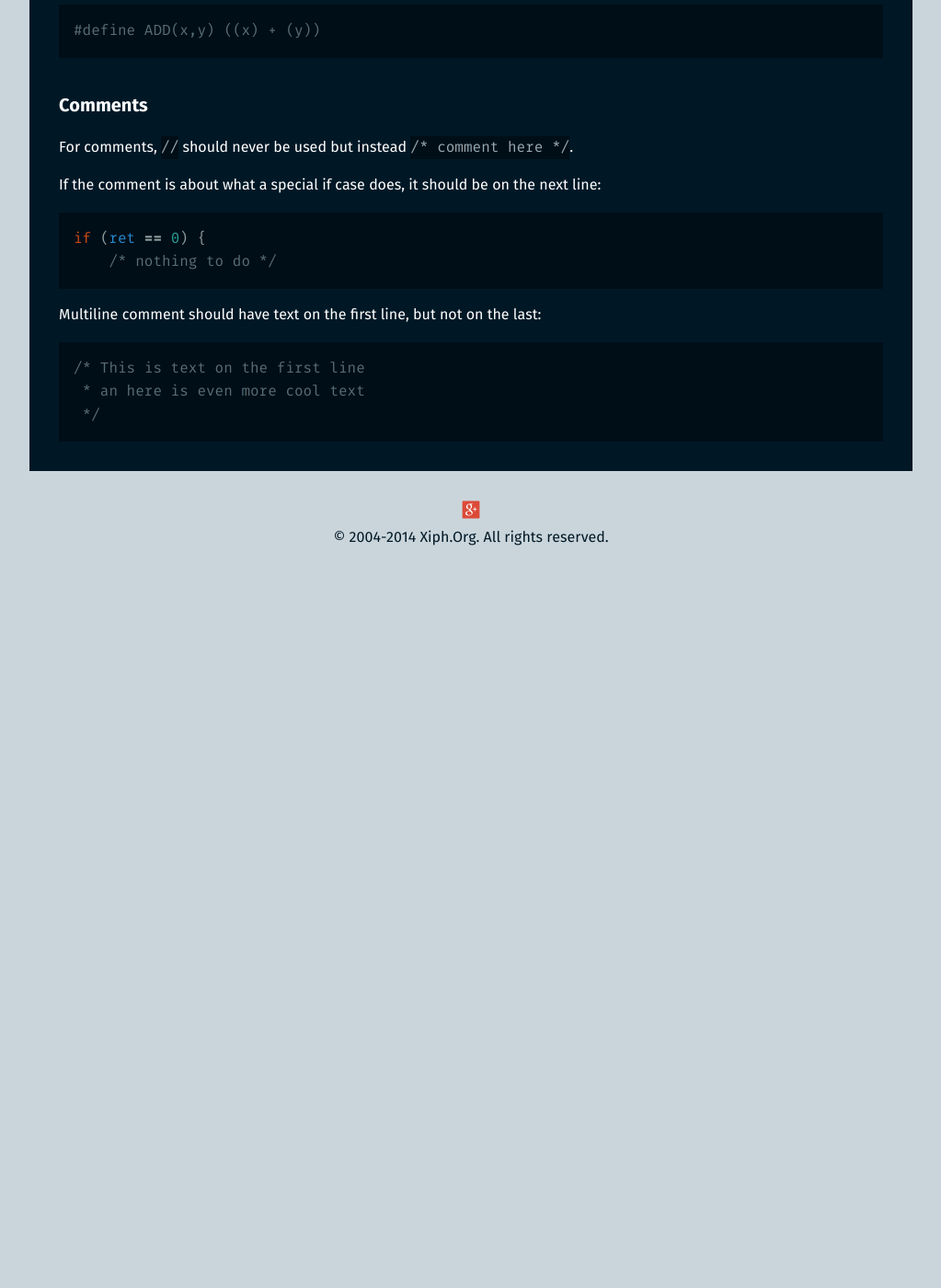
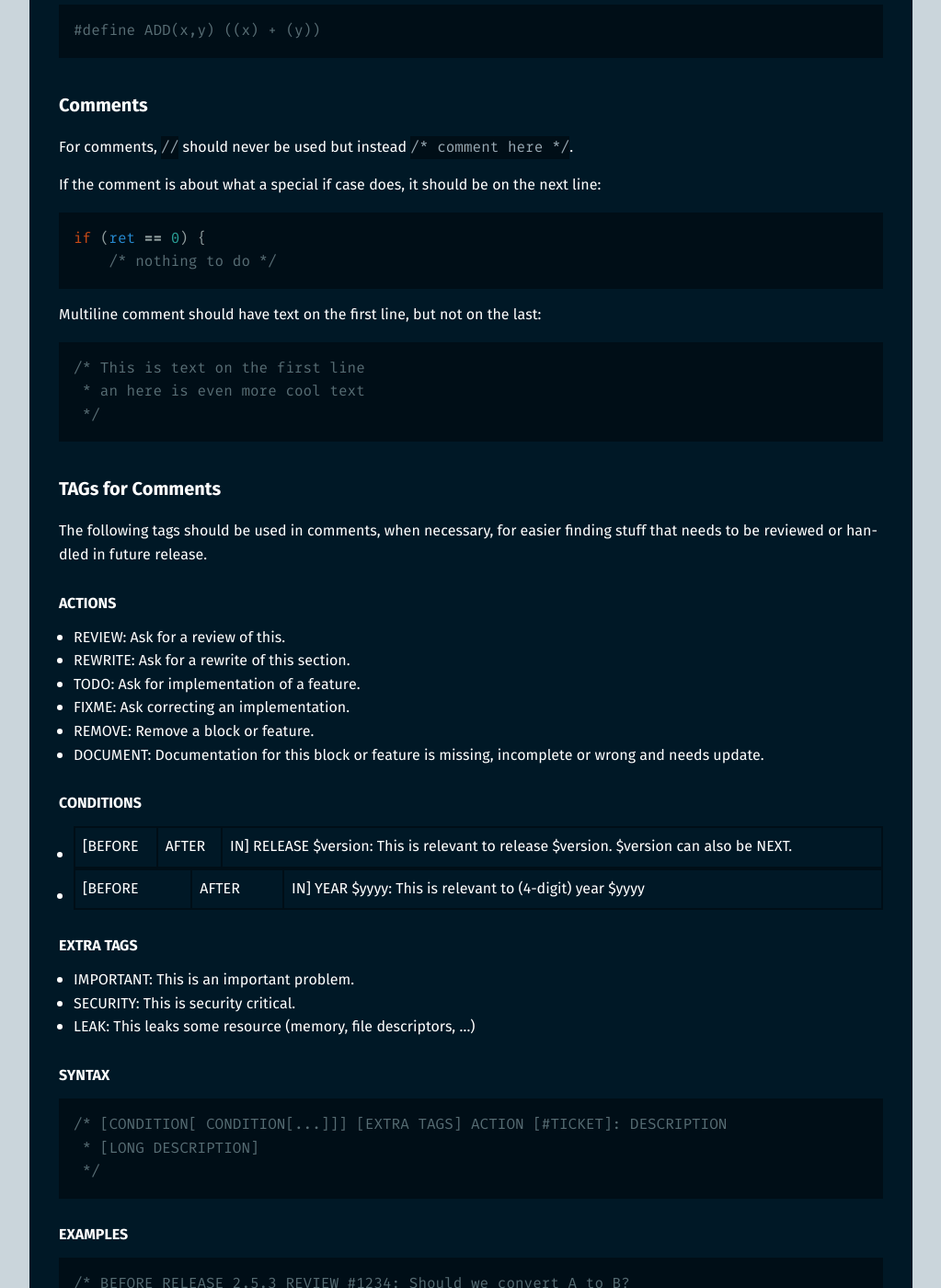
Before and after one commit to barionleg/Xipho, a Jekyll site: the page built from contribute/codestyle.md, in a window 1280 px wide and 1400 px high, scrolled down 3147 px. Shown: the whole window at 92% size, without its empty margins (128-1151 px from the left). Built offline with Jekyll 4.4.1, drawn with Linux system fonts in a browser that asks for light colours; before the commit the page ends 3777 px from its top, so only the background shows below that; some of the changed text lies outside the part shown.

Commit message:
Add comment TAGs to code style guide.
This adds ph3-der-loewes proposal for comment TAGs.
closes #2098 since everyone agreed on it, further suggestions or
improvements should be made in separate tickets.

```diff
--- a/contribute/codestyle.md
+++ b/contribute/codestyle.md
@@ -145,4 +145,64 @@ Multiline comment should have text on the first line, but not on the last:
  */
 {% endhighlight %}
 
+## TAGs for Comments
+
+The following tags should be used in comments, when necessary, for easier finding stuff that needs to be reviewed or handled in future release.
+
+### Actions
+
+-   REVIEW: Ask for a review of this.
+-   REWRITE: Ask for a rewrite of this section.
+-   TODO: Ask for implementation of a feature.
+-   FIXME: Ask correcting an implementation.
+-   REMOVE: Remove a block or feature.
+-   DOCUMENT: Documentation for this block or feature is missing, incomplete or wrong and needs update.
+
+### Conditions
+
+-   [BEFORE|AFTER|IN] RELEASE $version: This is relevant to release $version. $version can also be NEXT.
+-   [BEFORE|AFTER|IN] YEAR $yyyy: This is relevant to (4-digit) year $yyyy
+
+### Extra Tags
+
+-   IMPORTANT: This is an important problem.
+-   SECURITY: This is security critical.
+-   LEAK: This leaks some resource (memory, file descriptors, …)
+
+### Syntax
+
+{% highlight c %}
+/* [CONDITION[ CONDITION[...]]] [EXTRA TAGS] ACTION [#TICKET]: DESCRIPTION
+ * [LONG DESCRIPTION]
+ */
+{% endhighlight %}
+
+### Examples
+
+{% highlight c %}
+/* BEFORE RELEASE 2.5.3 REVIEW #1234: Should we convert A to B?
+ * A is according to standard REF0. This standard was superseded by
+ * standard REF1 which could be implemented with option B.
+ * This may break early clients of standard REF0 not being aware of SOMETHING.
+ */
+{% endhighlight %}
+
+{% highlight c %}
+/* IN YEAR 2022 REWRITE: Change copyright statement as license expires. */
+{% endhighlight %}
+
+{% highlight c %}
+/* LEAK FIXME #1234: Fix case object can not be added to queue. */
+{% endhighlight %}
+
+{% highlight c %}
+/* BEFORE RELEASE NEXT IMPORTANT SECURITY FIXME #1234: Do not expose passwords
+ * on authentication failure of backend server
+ */
+{% endhighlight %}
+
+{% highlight c %}
+/* AFTER RELEASE 2.5.3 REMOVE: Remove support for Icecast 1.x style SOURCE requests */
+{% endhighlight %}
+
 </div>
```
